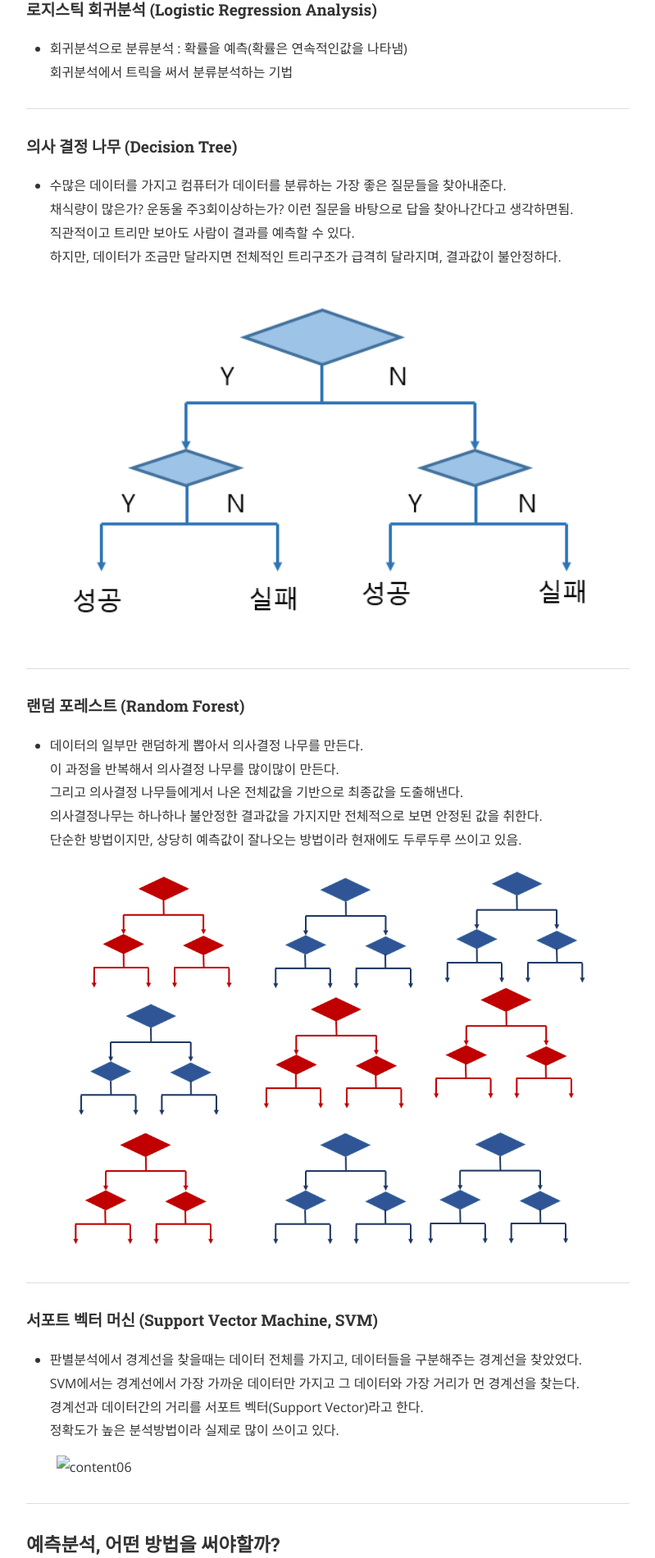
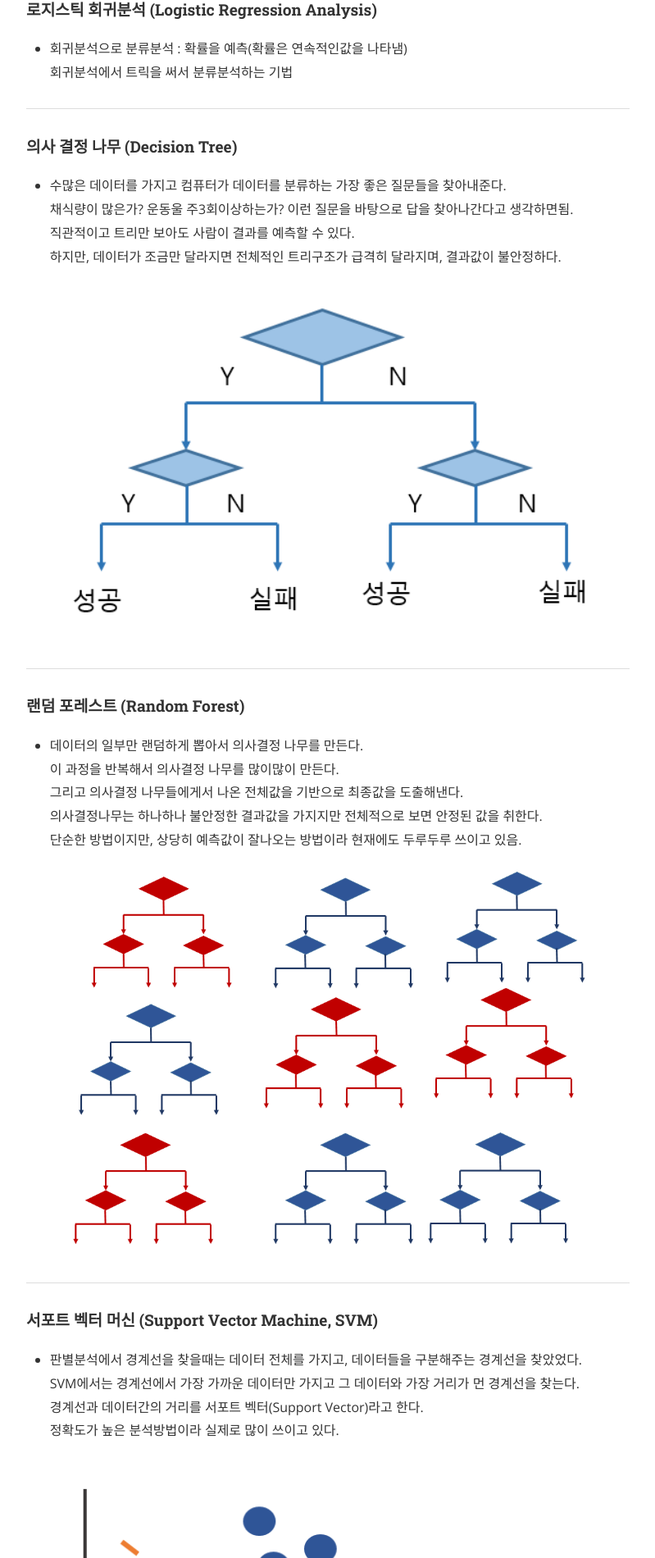
Before and after one commit to EunHyeJung/EunHyeJung.github.io, a Jekyll site: the page built from _posts/2018-07-30-data-science-basic-concept-01.md, in a window 1280 px wide. Shown: the part 3307-5207 px from the top of the page at 82% size, without its empty margins (240-1039 px from the left). Built offline with Jekyll 4.4.1, drawn with Linux system fonts in a browser that asks for light colours; nearby versions of some CDN libraries; comment, search, counter and statistics services are not loaded; grey boxes are pictures that could not be loaded.

Commit message:
데이터 사이언스 기초(예측분석 : 분류분석, 회귀분석) 정리

```diff
--- a/_posts/2018-07-30-data-science-basic-concept-01.md
+++ b/_posts/2018-07-30-data-science-basic-concept-01.md
@@ -127,7 +127,7 @@ _ _ _
   정확도가 높은 분석방법이라 실제로 많이 쓰이고 있다.
 
 
-![content06](assets/contents/da_content17.PNG)
+![content06](/assets/contents/da_content17.PNG)
 
 
 - - -
@@ -136,7 +136,7 @@ _ _ _
 ### 예측분석, 어떤 방법을 써야할까?
 
 
-![content07](assets/contents/da_content18.PNG)
+![content07](/assets/contents/da_content18.PNG)
 
 
 * <b> 데이터량이 많을때  </b>
```
